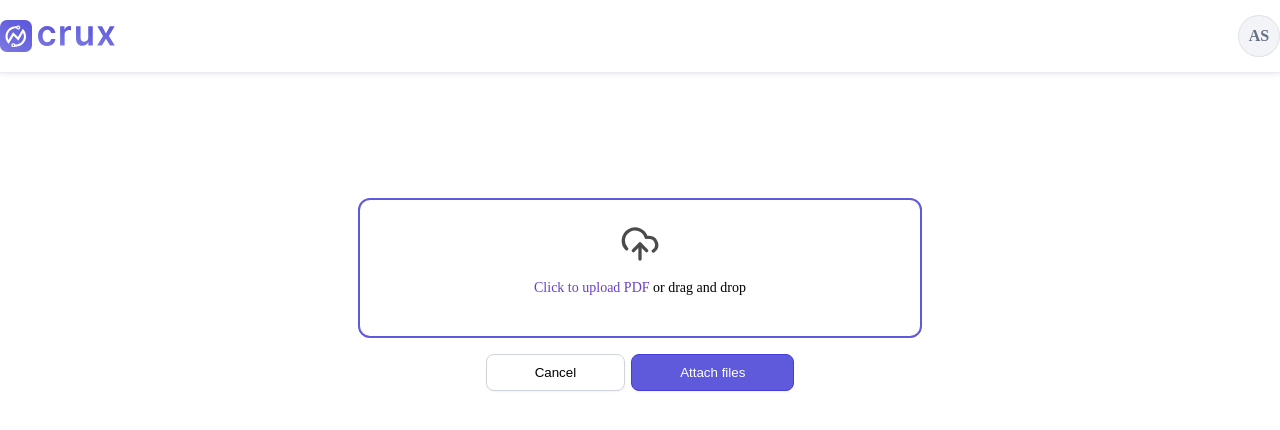
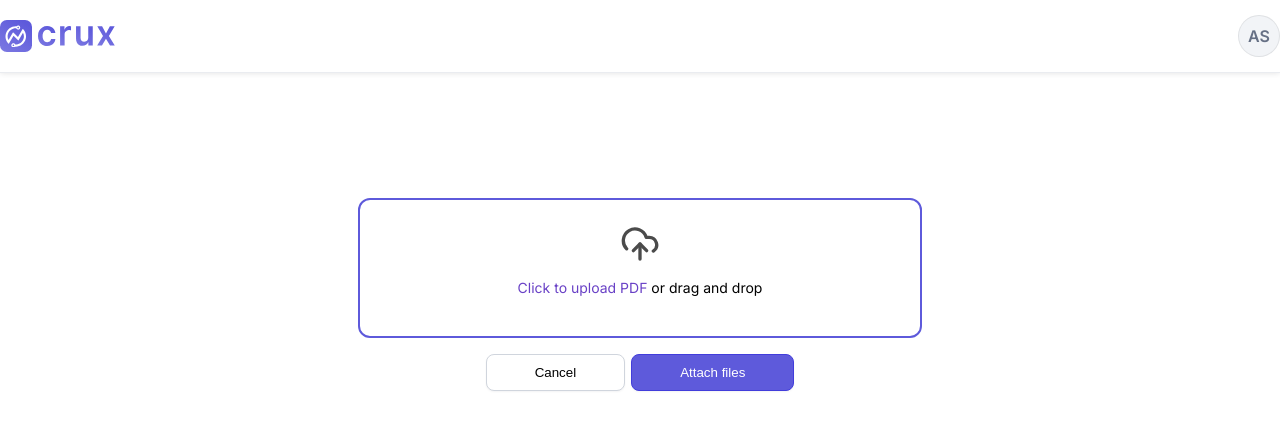
Before and after one commit to Aryan6400/Resume-Analyser, a React (Create React App) app in the folder Frontend/: page / in a window 1280 px wide. Shown: the top 430 px of the page. Built offline with nearby package versions, Linux system fonts and the light colour scheme.

Commit message:
Added Inter font family

```diff
--- a/Frontend/public/index.html
+++ b/Frontend/public/index.html
@@ -5,39 +5,19 @@
     <link rel="icon" href="%PUBLIC_URL%/favicon.ico" />
     <meta name="viewport" content="width=device-width, initial-scale=1" />
     <meta name="theme-color" content="#000000" />
+    <link rel="preconnect" href="https://fonts.googleapis.com">
+    <link rel="preconnect" href="https://fonts.gstatic.com" crossorigin>
+    <link href="https://fonts.googleapis.com/css2?family=Inter:wght@100..900&display=swap" rel="stylesheet">
     <meta
       name="description"
       content="Web site created using create-react-app"
     />
     <link rel="apple-touch-icon" href="%PUBLIC_URL%/logo192.png" />
-    <!--
-      manifest.json provides metadata used when your web app is installed on a
-      user's mobile device or desktop. See https://developers.google.com/web/fundamentals/web-app-manifest/
-    -->
     <link rel="manifest" href="%PUBLIC_URL%/manifest.json" />
-    <!--
-      Notice the use of %PUBLIC_URL% in the tags above.
-      It will be replaced with the URL of the `public` folder during the build.
-      Only files inside the `public` folder can be referenced from the HTML.
-
-      Unlike "/favicon.ico" or "favicon.ico", "%PUBLIC_URL%/favicon.ico" will
-      work correctly both with client-side routing and a non-root public URL.
-      Learn how to configure a non-root public URL by running `npm run build`.
-    -->
     <title>React App</title>
   </head>
   <body>
     <noscript>You need to enable JavaScript to run this app.</noscript>
     <div id="root"></div>
-    <!--
-      This HTML file is a template.
-      If you open it directly in the browser, you will see an empty page.
-
-      You can add webfonts, meta tags, or analytics to this file.
-      The build step will place the bundled scripts into the <body> tag.
-
-      To begin the development, run `npm start` or `yarn start`.
-      To create a production bundle, use `npm run build` or `yarn build`.
-    -->
   </body>
 </html>
--- a/Frontend/src/App.css
+++ b/Frontend/src/App.css
@@ -1,6 +1,8 @@
 body{
     padding: 0;
     margin: 0;
+    font-family: "Inter", sans-serif;
+    font-weight: 400;
 }
 
 .App{
```
